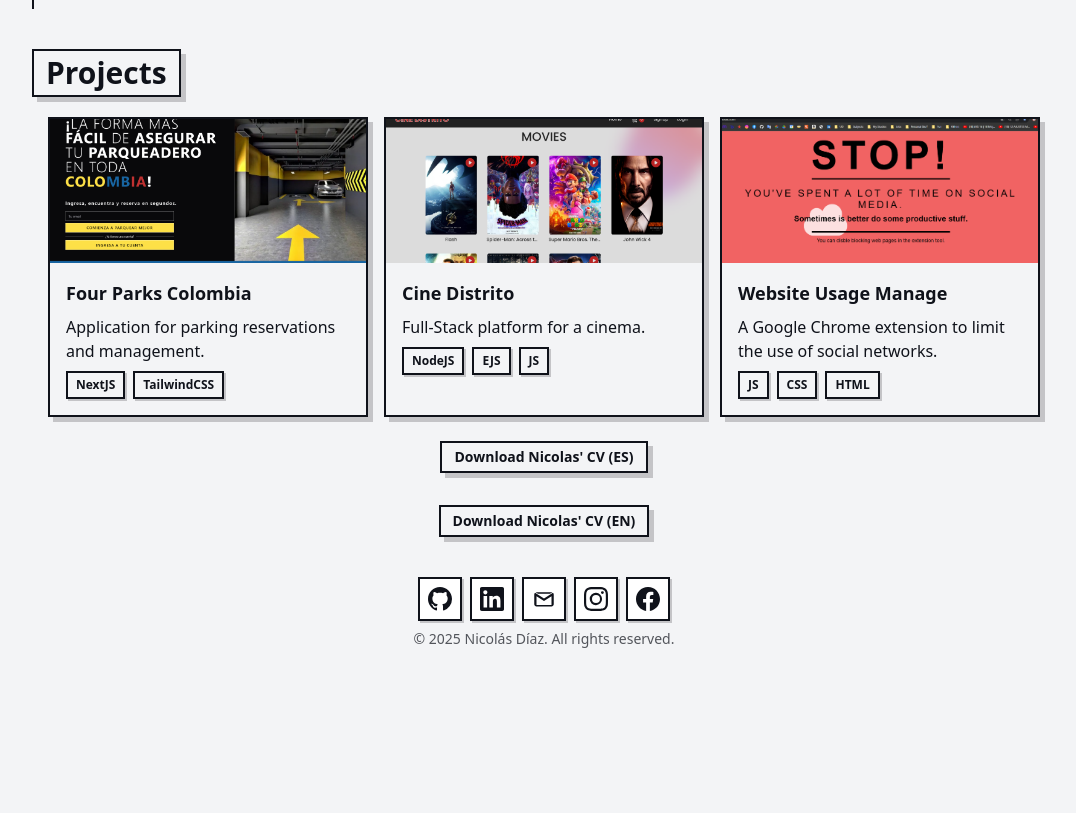
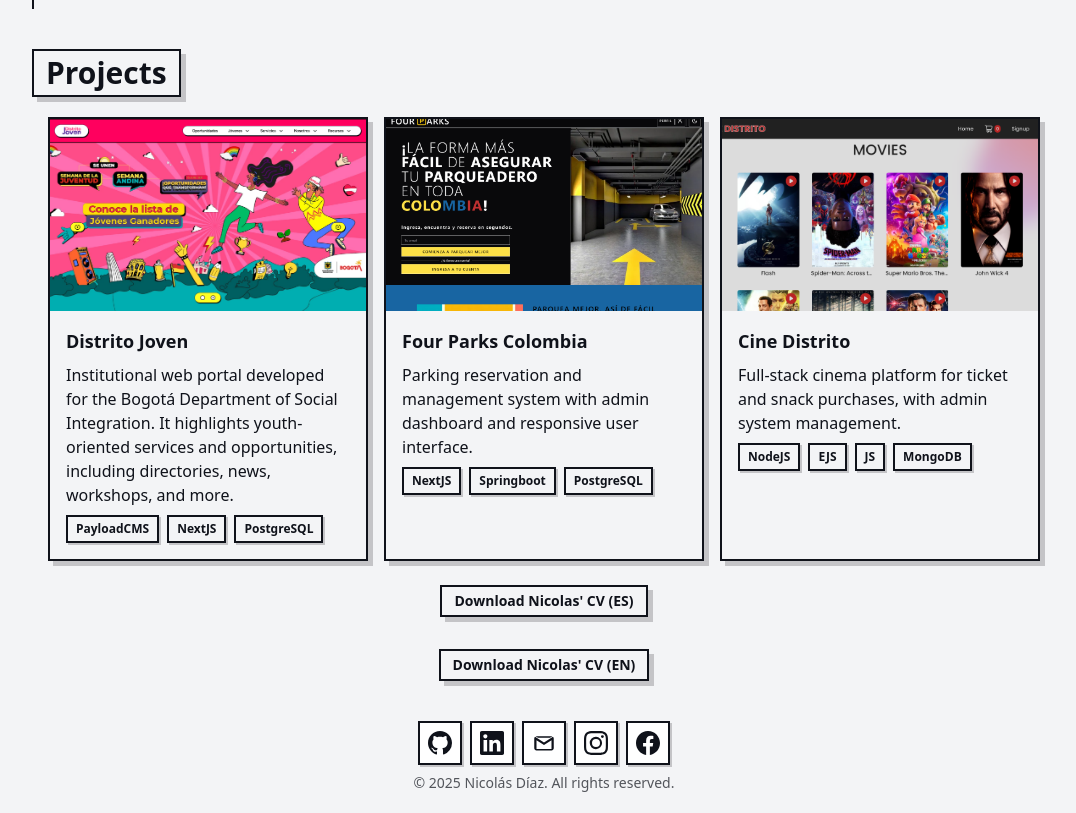
Before and after one commit to nicolas1102/portfolio-plus, a Next.js app: page /en in a window 1280 px wide. Shown: the part 1147-1960 px from the top of the page, without its empty margins (96-1172 px from the left). Before the commit the page ends 1816 px from the top, so only its background shows below. Built offline with nearby package versions, Linux system fonts and the light colour scheme.

Commit message:
feat: updating the projects

```diff
--- a/dictionaries/en.json
+++ b/dictionaries/en.json
@@ -31,25 +31,25 @@
       "title": "Projects",
       "items": [
         {
+          "imgUrl": "/images/distrito.joven.png",
+          "title": "Distrito Joven",
+          "description": "Institutional web portal developed for the Bogotá Department of Social Integration. It highlights youth-oriented services and opportunities, including directories, news, workshops, and more.",
+          "tecnologies": ["PayloadCMS", "NextJS", "PostgreSQL"],
+          "link": "https://distritojoven.vercel.app/"
+        },
+        {
           "imgUrl": "/images/four-parks.png",
           "title": "Four Parks Colombia",
-          "description": "Application for parking reservations and management.",
-          "tecnologies": ["NextJS", "TailwindCSS"],
+          "description": "Parking reservation and management system with admin dashboard and responsive user interface.",
+          "tecnologies": ["NextJS", "Springboot", "PostgreSQL"],
           "link": "https://github.com/nicolas1102/four-parks-frontend"
         },
         {
           "imgUrl": "/images/cine-distrito.png",
           "title": "Cine Distrito",
-          "description": "Full-Stack platform for a cinema.",
-          "tecnologies": ["NodeJS", "EJS", "JS"],
+          "description": "Full-stack cinema platform for ticket and snack purchases, with admin system management.",
+          "tecnologies": ["NodeJS", "EJS", "JS", "MongoDB"],
           "link": "https://github.com/nicolas1102/cine-distrito"
-        },
-        {
-          "imgUrl": "/images/website-usage-manager.png",
-          "title": "Website Usage Manage",
-          "description": "A Google Chrome extension to limit the use of social networks.",
-          "tecnologies": ["JS", "CSS", "HTML"],
-          "link": "https://github.com/nicolas1102/website-usage-manager"
         }
       ]
     },
--- a/dictionaries/es.json
+++ b/dictionaries/es.json
@@ -31,25 +31,25 @@
       "title": "Proyectos",
       "items": [
         {
+          "imgUrl": "/images/distrito.joven.png",
+          "title": "Distrito Joven",
+          "description": "Portal institucional desarrollado para la Secretaría Distrital de Integración Social, orientado a visibilizar oportunidades y servicios para jóvenes en Bogotá. Incluye directorios, noticias, talleres y más.",
+          "tecnologies": ["PayloadCMS", "NextJS", "PostgreSQL"],
+          "link": "https://distritojoven.vercel.app/"
+        },
+        {
           "imgUrl": "/images/four-parks.png",
           "title": "Four Parks Colombia",
-          "description": "Aplicación para reservas y gestión de parqueaderos.",
-          "tecnologies": ["NextJS", "TailwindCSS"],
+          "description": "Sistema de reservas y gestión de parqueaderos con panel administrativo e interfaz responsiva.",
+          "tecnologies": ["NextJS", "Springboot", "PostgreSQL"],
           "link": "https://github.com/nicolas1102/four-parks-frontend"
         },
         {
           "imgUrl": "/images/cine-distrito.png",
           "title": "Cine Distrito",
-          "description": "Plataforma Full-stack de un cine.",
-          "tecnologies": ["NodeJS", "EJS", "JS"],
+          "description": "Plataforma full-stack de cine para compra de entradas y snacks, con gestión administrativa del sistema.",
+          "tecnologies": ["NodeJS", "EJS", "JS", "MongoDB"],
           "link": "https://github.com/nicolas1102/cine-distrito"
-        },
-        {
-          "imgUrl": "/images/website-usage-manager.png",
-          "title": "Website Usage Manage",
-          "description": "Extension de Google Chrome para limitar el uso de las redes sociales.",
-          "tecnologies": ["JS", "CSS", "HTML"],
-          "link": "https://github.com/nicolas1102/website-usage-manager"
         }
       ]
     },
--- a/src/app/[lang]/components/projects/projectItem.jsx
+++ b/src/app/[lang]/components/projects/projectItem.jsx
@@ -12,7 +12,7 @@ export default function ProjectItem({
       href={link}
       target="_blank"
       rel="noopener noreferrer"
-      className="group border-2 border-secondary-500 dark:border-white overflow-hidden w-80 shadow-md3 hover:shadow-md3-hover dark:shadow-md3-dk dark:hover:shadow-md3-hover-dk transition duration-500"
+      className="overflow-hidden transition duration-500 border-2 group border-secondary-500 dark:border-white w-80 shadow-md3 hover:shadow-md3-hover dark:shadow-md3-dk dark:hover:shadow-md3-hover-dk"
     >
       <div className="overflow-hidden">
         <Image
@@ -20,18 +20,18 @@ export default function ProjectItem({
           width="500"
           height="500"
           alt={title}
-          className="w-full h-36 md:h-48 object-cover cursor-pointer transition duration-500 group-hover:scale-110"
+          className="object-cover w-full h-48 transition duration-500 cursor-pointer md:h-52 group-hover:scale-110"
         />
       </div>
       <div className="w-full p-4">
-        <h3 className="text-lg md:text-xl dark:text-white mb-2 md:mb-3 font-semibold ">
+        <h3 className="mb-2 text-lg font-semibold md:text-xl dark:text-white md:mb-3 ">
           {title}
         </h3>
         <p className="mb-2">{description}</p>
-        <p className="flex flex-wrap gap-2 flex-row items-center justify-start text-xs md:text-sm dark:text-white ">
+        <p className="flex flex-row flex-wrap items-center justify-start gap-2 text-xs md:text-sm dark:text-white ">
           {tecnologies.map((item) => (
             <span
-              className="inline-block px-2 py-1 font-semibold border-2 border-secondary-500 dark:border-white group-hover:bg-primary-200  dark:group-hover:bg-primary-300 shadow-sm2 hover:shadow-sm2-hover dark:shadow-sm2-dk dark:hover:shadow-sm2-hover-dk transition duration-700"
+              className="inline-block px-2 py-1 font-semibold transition duration-700 border-2 border-secondary-500 dark:border-white group-hover:bg-primary-200 dark:group-hover:bg-primary-300 shadow-sm2 hover:shadow-sm2-hover dark:shadow-sm2-dk dark:hover:shadow-sm2-hover-dk"
               key={item}
             >
               {item}
```
Also changed, not shown: public/images/distrito.joven.png (added).
